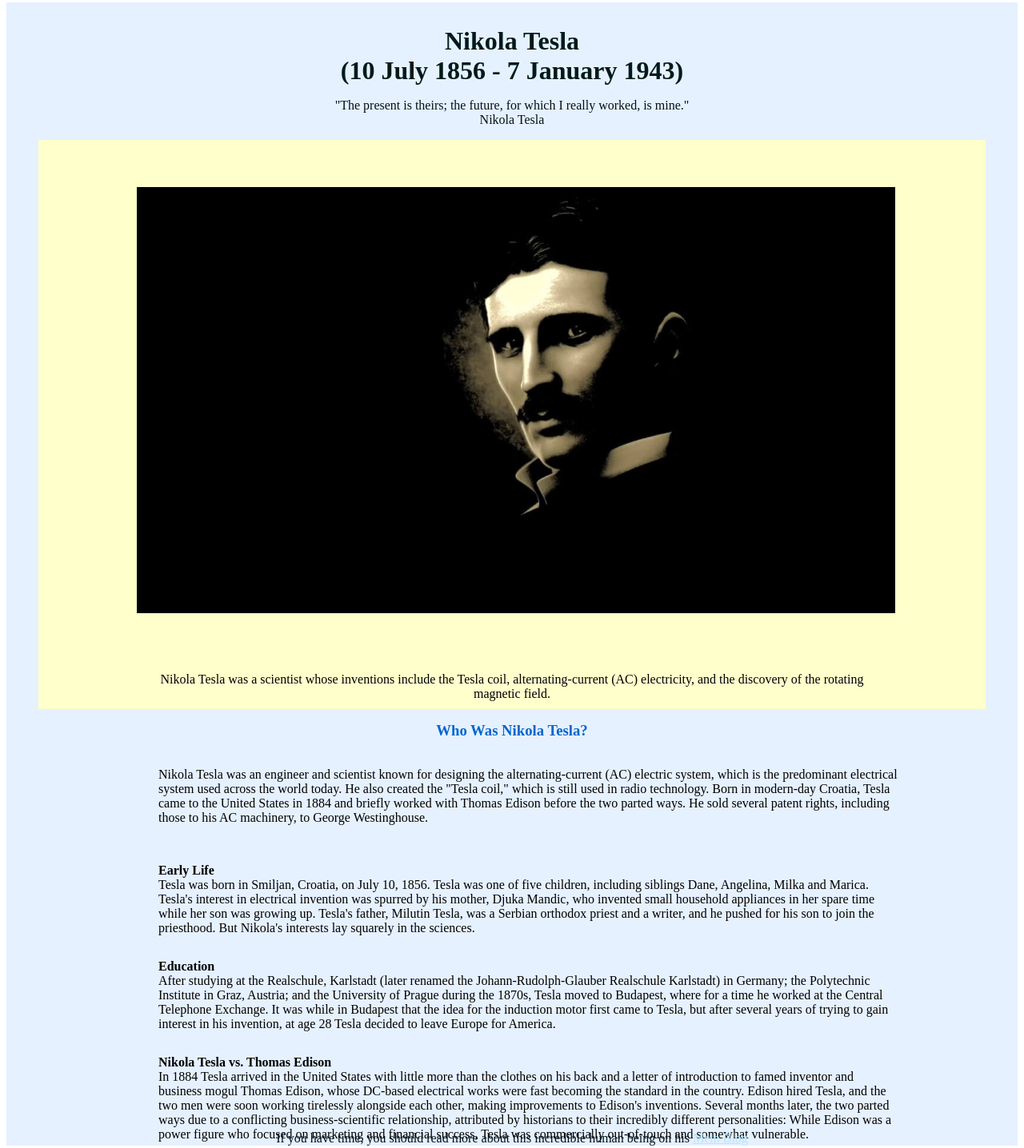
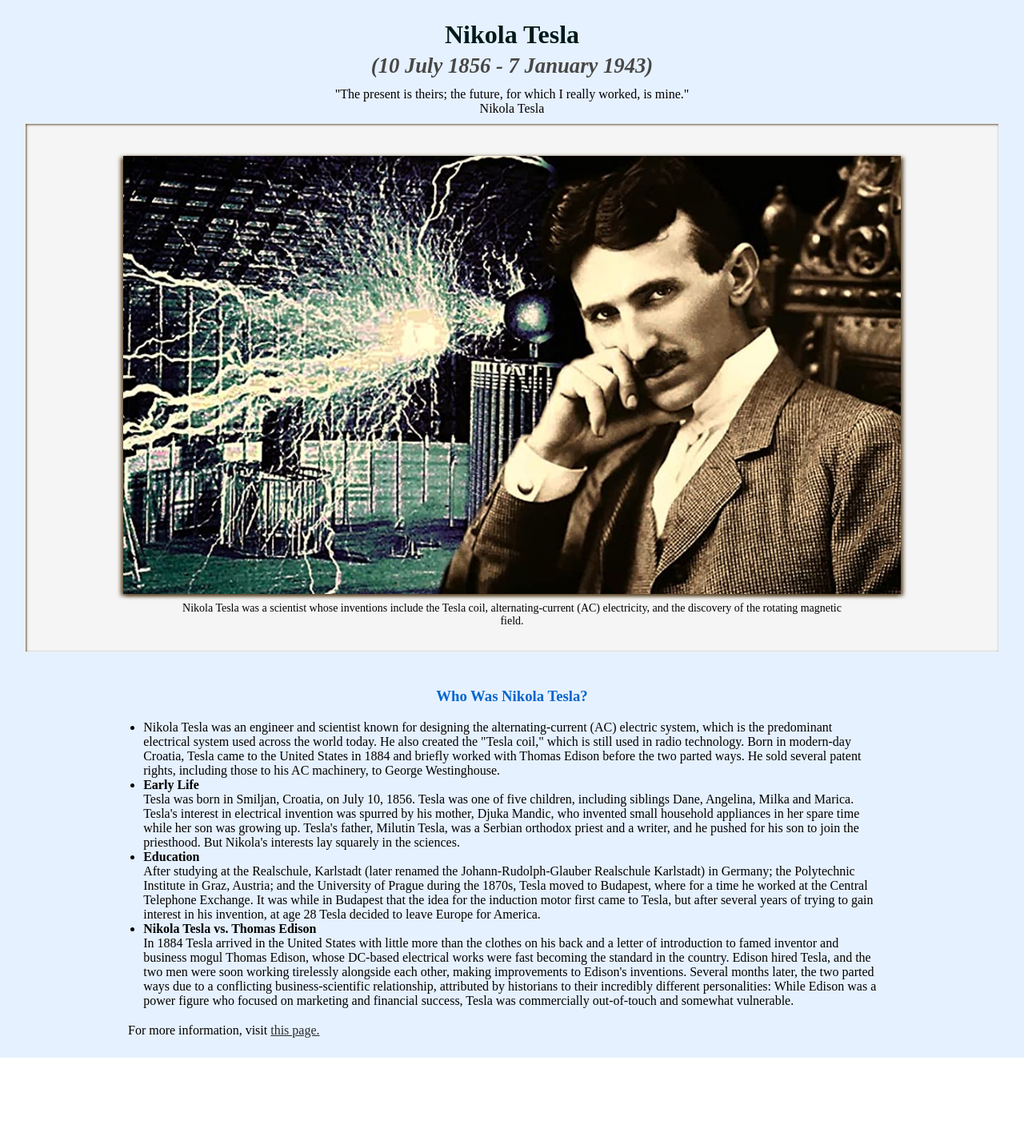
Before and after one commit to yykoca/tributePage, a plain HTML site: page index.html in a window 1280 px wide. Shown: the part 5-1441 px from the top of the page at 80% size. After the commit the page ends 1338 px from the top, so only its background shows below. Drawn offline with Linux system fonts and the light colour scheme.

Commit message:
style.css düzeltildi- index.html etiketleri yeniden adlandirildi

```diff
--- a/index.html
+++ b/index.html
@@ -1,53 +1,80 @@
 <!DOCTYPE html>
 <html lang="en">
+
 <head>
 	<link rel="stylesheet" href="style.css">
-	<title>My Story - Yahya Yasir KOCA</title>
+	<title>Nikola Tesla - Inventor</title>
 </head>
+
 <body>
-	<main id="main">
-		<h1 id="title">Nikola Tesla <br>(10 July 1856 - 7 January 1943)</h1>
-		<p id="center">"The present is theirs; the future, for which I really worked, is mine."<br>Nikola Tesla</p>
-		<figure id="img-div">
-			<img src="img/nikola_tesla_schwarz.jpeg" class="center" style="height:40%;width:80%;" id="image">
-		<figcaption id="img-caption">
-			Nikola Tesla was a scientist whose inventions include the Tesla coil, alternating-current (AC) electricity, and the discovery of the rotating magnetic field.
-		</figcaption>
-		</figure>
-		<section id="tribute-info">
+	<div id="main">
+		<header>
+			<h1 id="title">Nikola Tesla<br>
+				<span>(10 July 1856 - 7 January 1943)</span></h1>
+			<p id="center">"The present is theirs; the future, for which I really worked, is mine."<br>Nikola Tesla</p>
+		</header>
+
+		<div id="img-div">
+			<img id="image" src="img/nikola_tesla.jpg">
+			<p id="img-caption">
+				Nikola Tesla was a scientist whose inventions include the Tesla coil, alternating-current (AC)
+				electricity, and the discovery of the rotating magnetic field.
+			</p>
+		</div>
+
+		<div id="tribute-info">
 			<h3 id="headline">Who Was Nikola Tesla?</h3>
 			<ul>
 				<li>
-					Nikola Tesla was an engineer and scientist known for designing the alternating-current (AC) electric system, which is the predominant electrical system used across the world today. He also created the "Tesla coil," which is still used in radio technology.
+					Nikola Tesla was an engineer and scientist known for designing the alternating-current (AC) electric
+					system, which is the predominant electrical system used across the world today. He also created the
+					"Tesla coil," which is still used in radio technology.
 
-					Born in modern-day Croatia, Tesla came to the United States in 1884 and briefly worked with Thomas Edison before the two parted ways. He sold several patent rights, including those to his AC machinery, to George Westinghouse.
+					Born in modern-day Croatia, Tesla came to the United States in 1884 and briefly worked with Thomas
+					Edison before the two parted ways. He sold several patent rights, including those to his AC
+					machinery, to George Westinghouse.
 				</li>
 				<li>
 					<strong>Early Life</strong><br>
 					Tesla was born in Smiljan, Croatia, on July 10, 1856.
 
-					Tesla was one of five children, including siblings Dane, Angelina, Milka and Marica. Tesla's interest in electrical invention was spurred by his mother, Djuka Mandic, who invented small household appliances in her spare time while her son was growing up.
+					Tesla was one of five children, including siblings Dane, Angelina, Milka and Marica. Tesla's
+					interest in electrical invention was spurred by his mother, Djuka Mandic, who invented small
+					household appliances in her spare time while her son was growing up.
 
-					Tesla's father, Milutin Tesla, was a Serbian orthodox priest and a writer, and he pushed for his son to join the priesthood. But Nikola's interests lay squarely in the sciences.
+					Tesla's father, Milutin Tesla, was a Serbian orthodox priest and a writer, and he pushed for his son
+					to join the priesthood. But Nikola's interests lay squarely in the sciences.
 				</li>
 				<li>
 					<strong>Education</strong><br>
-					After studying at the Realschule, Karlstadt (later renamed the Johann-Rudolph-Glauber Realschule Karlstadt) in Germany; the Polytechnic Institute in Graz, Austria; and the University of Prague during the 1870s, Tesla moved to Budapest, where for a time he worked at the Central Telephone Exchange.
+					After studying at the Realschule, Karlstadt (later renamed the Johann-Rudolph-Glauber Realschule
+					Karlstadt) in Germany; the Polytechnic Institute in Graz, Austria; and the University of Prague
+					during the 1870s, Tesla moved to Budapest, where for a time he worked at the Central Telephone
+					Exchange.
 
 
-					It was while in Budapest that the idea for the induction motor first came to Tesla, but after several years of trying to gain interest in his invention, at age 28 Tesla decided to leave Europe for America.
+					It was while in Budapest that the idea for the induction motor first came to Tesla, but after
+					several years of trying to gain interest in his invention, at age 28 Tesla decided to leave Europe
+					for America.
 				</li>
 				<li>
 					<strong>Nikola Tesla vs. Thomas Edison</strong><br>
-					In 1884 Tesla arrived in the United States with little more than the clothes on his back and a letter of introduction to famed inventor and business mogul Thomas Edison, whose DC-based electrical works were fast becoming the standard in the country.
+					In 1884 Tesla arrived in the United States with little more than the clothes on his back and a
+					letter of introduction to famed inventor and business mogul Thomas Edison, whose DC-based electrical
+					works were fast becoming the standard in the country.
 
-					Edison hired Tesla, and the two men were soon working tirelessly alongside each other, making improvements to Edison's inventions.
+					Edison hired Tesla, and the two men were soon working tirelessly alongside each other, making
+					improvements to Edison's inventions.
 
-					Several months later, the two parted ways due to a conflicting business-scientific relationship, attributed by historians to their incredibly different personalities: While Edison was a power figure who focused on marketing and financial success, Tesla was commercially out-of-touch and somewhat vulnerable.
+					Several months later, the two parted ways due to a conflicting business-scientific relationship,
+					attributed by historians to their incredibly different personalities: While Edison was a power
+					figure who focused on marketing and financial success, Tesla was commercially out-of-touch and
+					somewhat vulnerable.
 				</li>
 			</ul>
-			<p> If you have time, you should read more about this incredible human being on his <a href="http://yhysrkc.blogspot.com" target="_blank"> Mein Blog</a></p>
-		</section>
-	</main>
+			<p> For more information, visit <a id="tribute-link" href="https://en.wikipedia.org/wiki/Nikola_Tesla" target="_blank">this page.</a></p>
+		</div>
+	</div>
 </body>
+
 </html>
--- a/style.css
+++ b/style.css
@@ -1,54 +1,62 @@
-main {
+* {
+  margin: 0;
+  padding: 0;
+}
+#main {
   background-color: #e6f1ff;
 }
 h1 {
   color:  #001a1a;
-  margin: 0px 30%;
+  margin: 0px auto;
   padding: 30px 0px 0px 0px;
   text-align: center;
 }
-#orta {
+h1 span {
+  font-size: smaller;
+  font-style: italic;
+  color: rgb(71, 71, 71);
+}
+#img-div {
+  padding: 30px 0;
+  width: 95%;
+  margin: auto;
+  background-color: whitesmoke;
+  box-shadow: inset 1px 1px 3px rgb(95, 74, 43);
+}
+#img-div img {
+  height: auto;
+  width:80%;
+  display: block;
+  margin: 10px auto;
+  box-shadow: 3px 2px 5px rgb(95, 74, 43), -3px 2px 5px rgb(95, 74, 43);
+}
+#center {
+  margin: 10px 0;
   text-align: center;
-  color:  #004d4d;
 }
+#img-caption{
+  width: 70%;
+  margin: auto;
+  font-size: 14px;
+  text-align: center;
+}
+
+#tribute-info {
+  width: 75%;
+  margin: 10px auto;
+  padding: 25px;
+}
+
 h3 {
   color:  #0066cc;
-  margin: 10px 10px;
+  margin: 10px 0;
   text-align: center;
 }
-ul, li {
-  margin: 10px 50px 20px 50px;
+
+ul {
+  margin: 2% 2% 2% 2%;
 }
-p {
-  color:  #00111a;
-  text-align: center;
+
+a {
+  color: #292b2c
 }
-p a {
-  color: #b3e6ff
-}
-figcaption {
-  text-align: center;
-}
-#img-caption {
-  text-align: center;
-  padding: 10px 150px;
-}
-figure {
-  background-color: #ffffcc;
-}
-#image {
-  margin: 5px 5px 5px 5px;
-  padding: 5% 10% 5% 10%;
-}
-.center {
-  display: block;
-  margin-left: auto;
-  margin-right: auto;
-  width: 50%;
-}
-li {
-  height: 100px;
-  padding: 25px 50px;
-  box-sizing: border-box;
-  list-style-type: none;
-}
```
Also changed, not shown: img/nikola_tesla.jpg (added).
